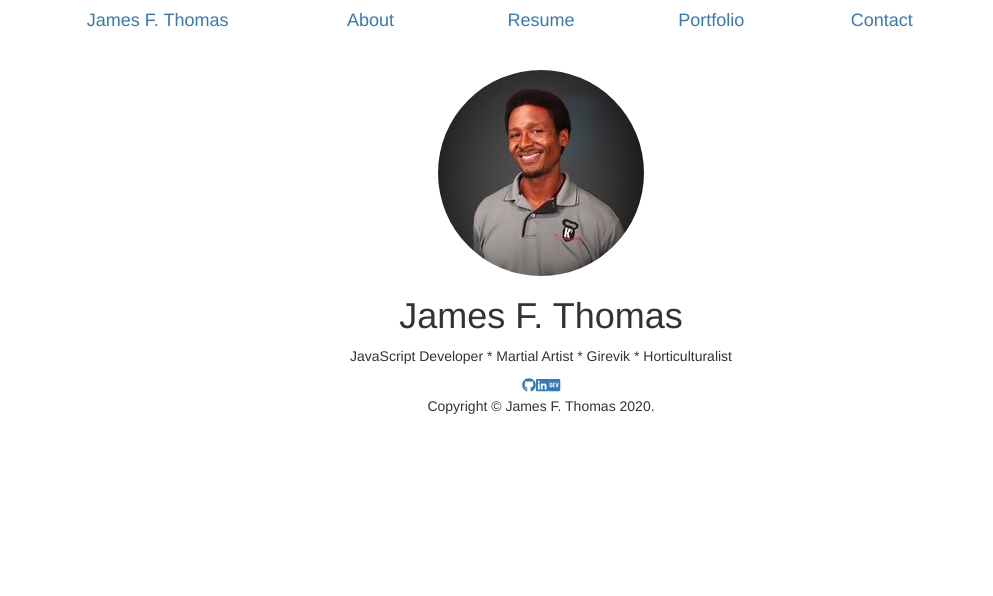
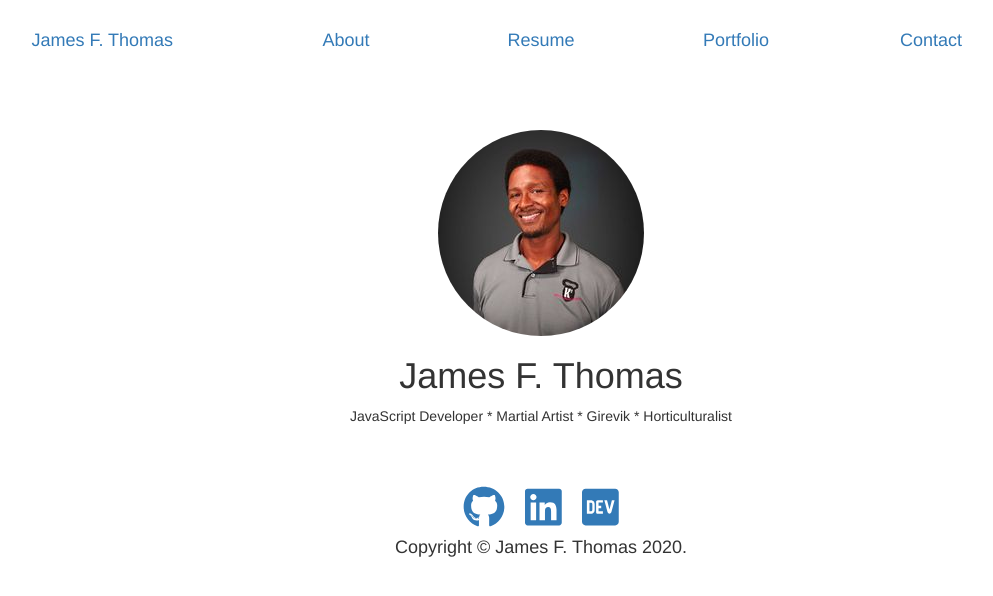
Before and after one commit to JamesFThomas/portfolio-page, a React app: page / in a window 1280 px wide. Shown: the top 596 px of the page, without its empty margins (99-1092 px from the left). Built offline with nearby package versions, Linux system fonts and the light colour scheme; the HTML template or start-up script is replaced by a standard one.

Commit message:
(refactor) add spacing to many componenets

```diff
--- a/src/Contact.jsx
+++ b/src/Contact.jsx
@@ -5,34 +5,39 @@ function Contact() {
 
   return (
 
-    <Container >
+    <Container style={{ marginTop: '60px', marginBottom: '60px'}}>
         <Form>
         <Form.Group>
           <Form.Row>
             <Col sm={5}>
               <Form.Label>First Name</Form.Label>
               <Form.Control placeholder="Tyrone" />
+              <br></br>
             </Col>
             <Col sm={5}>
               <Form.Label>Last Name</Form.Label>
               <Form.Control placeholder="Jackson" />
+              <br></br>
             </Col>
           </Form.Row>
           <Form.Row>
             <Col sm={10}>
               <Form.Label>Email</Form.Label>
               <Form.Control type="email" placeholder="TyroneJacskson@gmail.com" />
+              <br></br>
             </Col>
           </Form.Row>
           <Form.Row>
             <Col sm={10}>
               <Form.Label>Message</Form.Label>
               <Form.Control type="textarea" placeholder="I am interesting in hiring you for a wonderful opportunity........" />
+              <br></br>
             </Col>
           </Form.Row>
           <Form.Row>
             <Col sm={10}>
               <Button type="submit" variant="primary" size="lg">Contact James</Button>
+              <br></br>
             </Col>
           </Form.Row>
         </Form.Group>
--- a/src/Footer.jsx
+++ b/src/Footer.jsx
@@ -4,25 +4,23 @@ import { FontAwesomeIcon } from '@fortawesome/react-fontawesome'
 
 function FooterComp() {
   return (
-    <Footer color="blue" >
-      <div className="text-center py-3 mx-auto d-block">
-        <Container >
-        <a href="https://github.com/JamesFThomas" className="">
-          <FontAwesomeIcon icon={['fab', 'github']} />
+    <Footer style={{marginTop: "30px", marginBottom: "30px" }}>
+      <Container className="text-center" >
+        <a href="https://github.com/JamesFThomas" style={{padding: "10px" }}>
+          <FontAwesomeIcon icon={['fab', 'github']} size = '3x'/>
         </a>
-        <a href="https://www.linkedin.com/in/james-thomas-396a24137/" className="">
-          <FontAwesomeIcon icon={['fab', 'linkedin']} />
+        <a href="https://www.linkedin.com/in/james-thomas-396a24137/" style={{padding: "10px" }}>
+          <FontAwesomeIcon icon={['fab', 'linkedin']} size = '3x'/>
         </a>
-        <a href="https://dev.to/jamesfthomas" className="">
-          <FontAwesomeIcon icon={['fab', 'dev']} />
+        <a href="https://dev.to/jamesfthomas" style={{padding: "10px" }}>
+          <FontAwesomeIcon icon={['fab', 'dev']} size = '3x'/>
         </a>
       </Container>
-      </div>
-      <div className="footer-copyright text-center py-3">
-        <Container >
-        Copyright &copy; James F. Thomas {new Date().getFullYear()}.
+      <Container className="text-center">
+          <h4>
+            Copyright &copy; James F. Thomas {new Date().getFullYear()}.
+          </h4>
         </Container>
-      </div>
     </Footer>
   );
 }
--- a/src/NavBar.jsx
+++ b/src/NavBar.jsx
@@ -5,8 +5,8 @@ import { Navbar, Container, Row, Col } from 'react-bootstrap';
 
   function NavBar() {
   return (
-    <Navbar>
-      <Container style={{width: "80%"}}>
+    <Navbar style={{marginTop: "20px", marginBottom: "30px" }}>
+      <Container>
         <Row className="text-center mx-auto">
           <Col sm={3}>
             <Link to="/">
--- a/src/Portfolio.jsx
+++ b/src/Portfolio.jsx
@@ -7,7 +7,7 @@ function Portfolio() {
   const greeting = 'Portfolio Page';
 
   return (
-    <Container>
+    <Container style={{ marginTop: '60px', marginBottom: '60px'}}>
       <Row >
         <Col sm={6} >
           <Card>
--- a/src/Splash.jsx
+++ b/src/Splash.jsx
@@ -6,7 +6,7 @@ function Splash() {
   const myName = 'James F. Thomas';
   const myRoles = 'JavaScript Developer * Martial Artist * Girevik * Horticulturalist'
   return (
-    <div style={{ margin: 'auto', textAlign: 'center'}}>
+    <div style={{ marginTop: '60px', marginBottom: '60px', textAlign: 'center'}}>
       <img src={James} alt="James Picture" style={{borderRadius:'50%'}}/>
         <h1>{myName}</h1>
         <p>{myRoles}</p>
```
Also changed, not shown: 1 other file (tests, documents, lock files or other folders).
